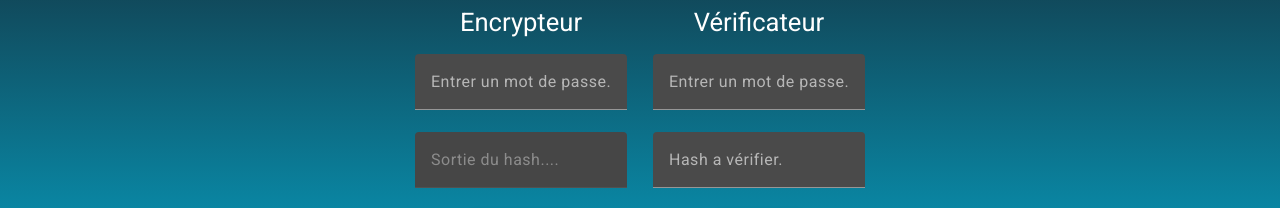
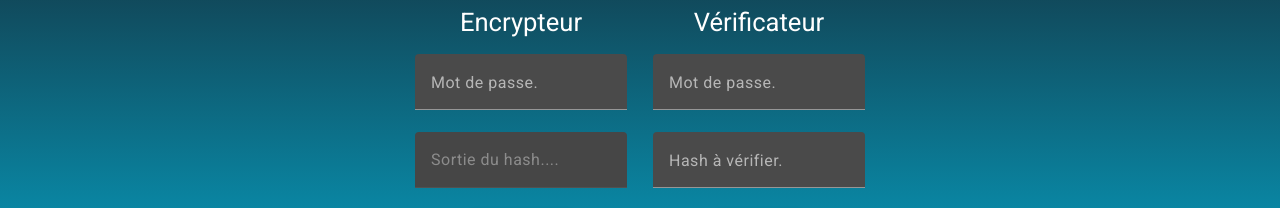
Before and after one commit to RayanEreteo/PasswordDecryptor, an Angular app: page / in a window 1280 px wide. Shown: the part 336-544 px from the top of the page. Built offline with nearby package versions, Linux system fonts and the light colour scheme.

Commit message:
Mise a jour de l'ui

```diff
--- a/src/app/components/main-container/main-container.component.html
+++ b/src/app/components/main-container/main-container.component.html
@@ -4,7 +4,8 @@
       <h1 class="cat-title">Encrypteur</h1>
       <form>
         <mat-form-field>
-          <input [(ngModel)]="plainPass" name="plainPass" type="password" matInput placeholder="Entrer un mot de passe...."/>
+          <mat-label>Mot de passe.</mat-label>
+          <input [(ngModel)]="plainPass" name="plainPass" type="password" matInput/>
         </mat-form-field>
         <br>
         <mat-form-field>
@@ -20,10 +21,12 @@
       <h1 class="cat-title">Vérificateur</h1>
       <form>
         <mat-form-field>
+          <mat-label>Mot de passe.</mat-label>
           <input [(ngModel)]="plainPassVerify" name="plainPassVerify" type="password" matInput placeholder="Entrer un mot de passe...."/>
         </mat-form-field>
         <br>
         <mat-form-field>
+          <mat-label>Hash à vérifier.</mat-label>
           <input [(ngModel)]="hashToVerify" name="hashToVerify" type="text" matInput placeholder="Hash a vérifier."/>
         </mat-form-field>
         <br>
```
